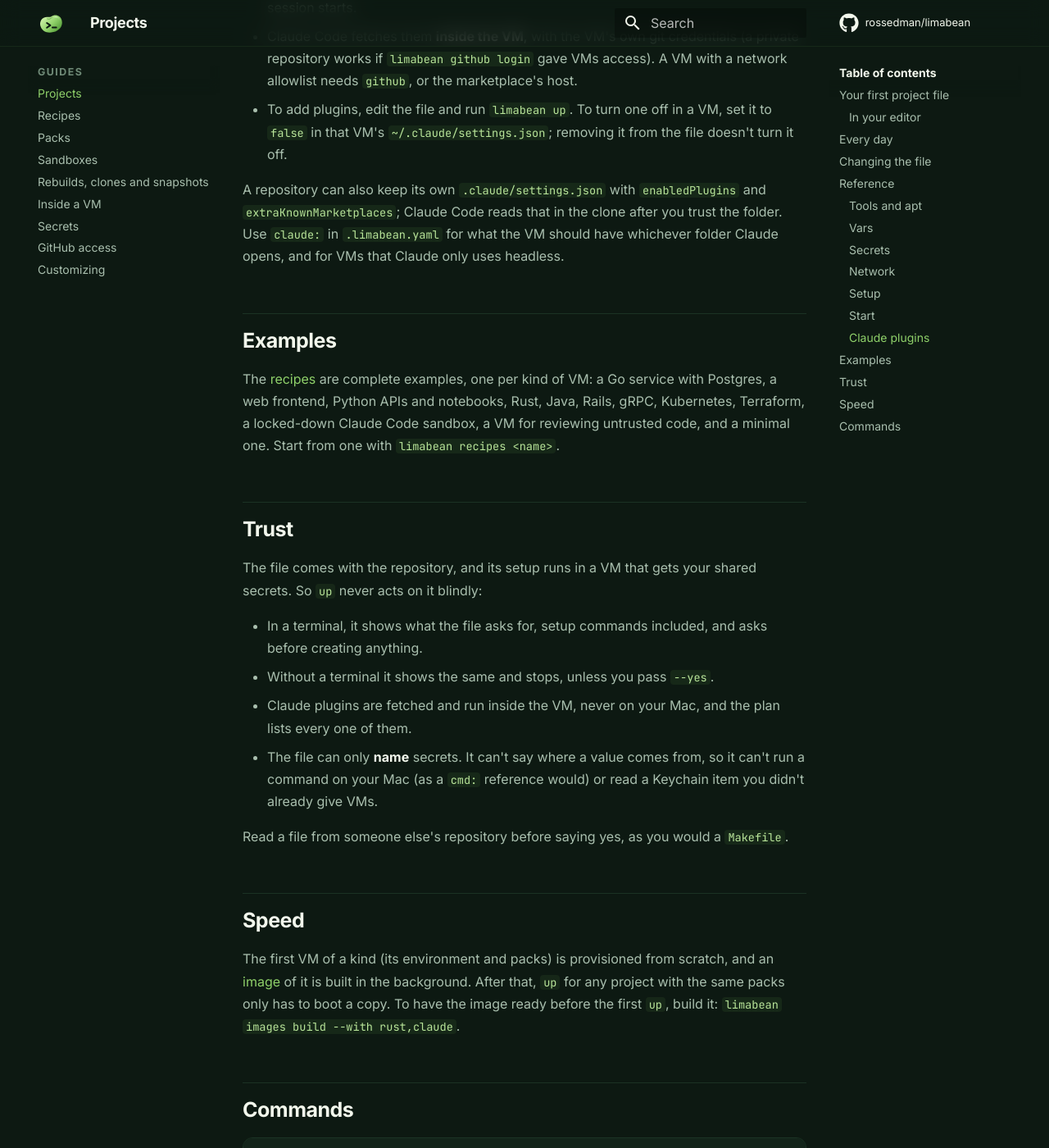
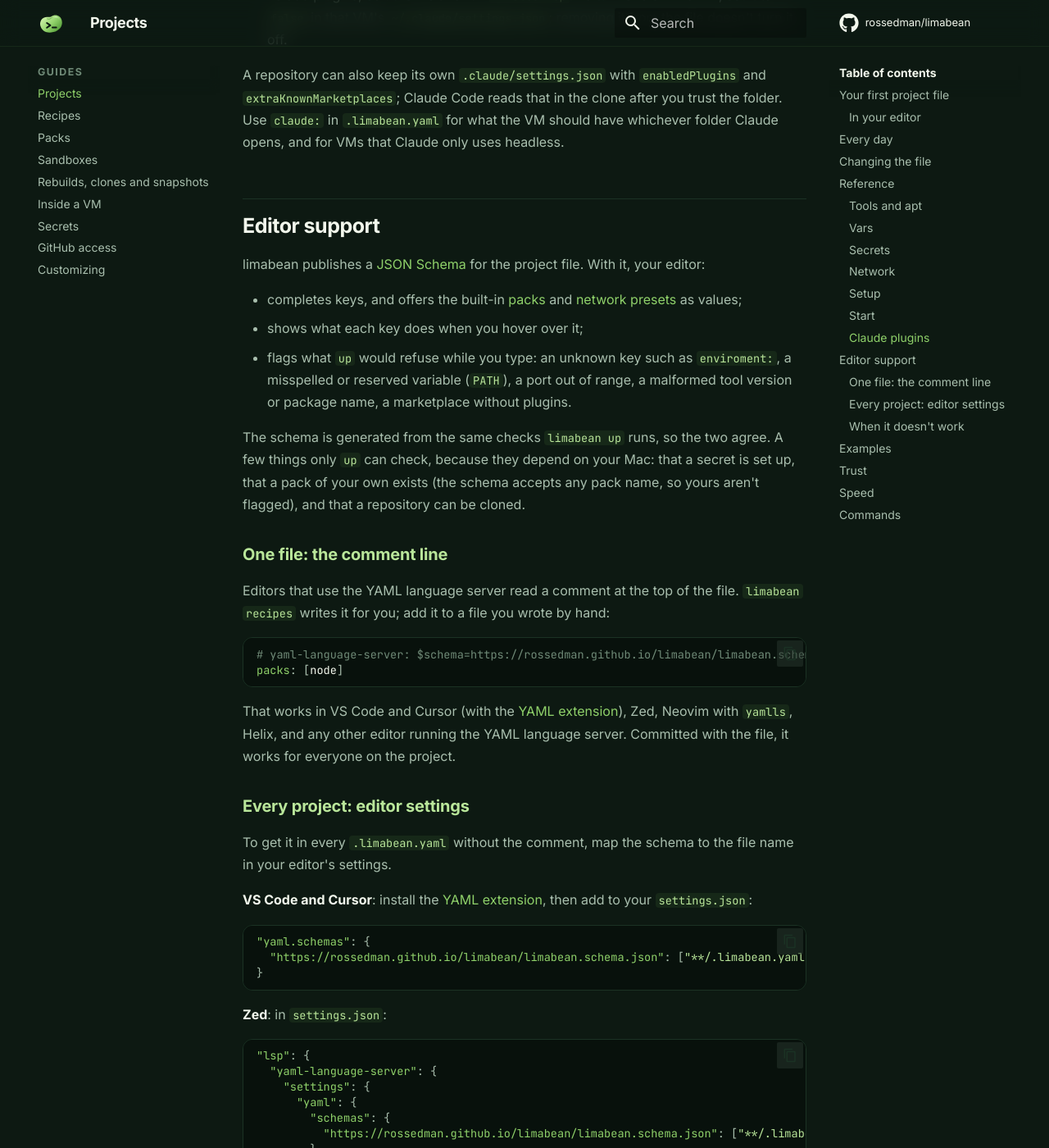
Before and after one commit to rossedman/limabean, an MkDocs documentation site: the page built from docs/projects.md, in a window 1280 px wide and 1400 px high, scrolled down 8458 px. Shown: the whole window at 82% size. Built offline with MkDocs 1.6.1 and Material for MkDocs 9.7.7, drawn with Linux system fonts in a browser that asks for light colours; comment, search, counter and statistics services are not loaded; some of the changed text lies outside the part shown.

Commit message:
Document how to use the project file's schema
The schema only helps if editors know about it. projects.md gets an
Editor support section.

- what the schema completes and flags, and what only up can check
- the comment line, which works in any editor with the YAML language server
- settings that map it to every .limabean.yaml: VS Code and Cursor, Zed,
  Neovim, Helix, JetBrains IDEs
- what to do when nothing happens, offline, or with an old copy

Co-Authored-By: Claude Opus 5.5 <noreply@anthropic.com>
Claude-Session: https://claude.ai/code/session_012CmKmVf18wFFWsPa64eeD8

````diff
--- a/docs/projects.md
+++ b/docs/projects.md
@@ -68,17 +68,9 @@ project gets the same VM.
 
 ### In your editor
 
-limabean publishes a [JSON Schema](limabean.schema.json) for the file.
-Editors with the YAML language server (VS Code and Cursor with the
-[YAML extension](https://marketplace.visualstudio.com/items?itemName=redhat.vscode-yaml),
-Zed, Neovim and others) then complete keys, pack names and network
-presets, and flag a typo or a refused name while you type. Files written by
-`limabean recipes` already start with the line that turns it on; add it to
-a file you wrote by hand:
-
-```yaml
-# yaml-language-server: $schema=https://rossedman.github.io/limabean/limabean.schema.json
-```
+Your editor can complete the file's keys and flag mistakes as you type: see
+[Editor support](#editor-support). Files written by `limabean recipes`
+already have the line that turns it on.
 
 ## Every day
 
@@ -325,6 +317,113 @@ the clone after you trust the folder. Use `claude:` in `.limabean.yaml` for
 what the VM should have whichever folder Claude opens, and for VMs that
 Claude only uses headless.
 
+## Editor support
+
+limabean publishes a [JSON Schema](limabean.schema.json) for the project
+file. With it, your editor:
+
+- completes keys, and offers the built-in [packs](packs.md) and
+  [network presets](network.md) as values;
+- shows what each key does when you hover over it;
+- flags what `up` would refuse while you type: an unknown key such as
+  `enviroment:`, a misspelled or reserved variable (`PATH`), a port out of
+  range, a malformed tool version or package name, a marketplace without
+  plugins.
+
+The schema is generated from the same checks `limabean up` runs, so the two
+agree. A few things only `up` can check, because they depend on your Mac:
+that a secret is set up, that a pack of your own exists (the schema accepts
+any pack name, so yours aren't flagged), and that a repository can be
+cloned.
+
+### One file: the comment line
+
+Editors that use the YAML language server read a comment at the top of the
+file. `limabean recipes` writes it for you; add it to a file you wrote by
+hand:
+
+```yaml
+# yaml-language-server: $schema=https://rossedman.github.io/limabean/limabean.schema.json
+packs: [node]
+```
+
+That works in VS Code and Cursor (with the
+[YAML extension](https://marketplace.visualstudio.com/items?itemName=redhat.vscode-yaml)),
+Zed, Neovim with `yamlls`, Helix, and any other editor running the YAML
+language server. Committed with the file, it works for everyone on the
+project.
+
+### Every project: editor settings
+
+To get it in every `.limabean.yaml` without the comment, map the schema to
+the file name in your editor's settings.
+
+**VS Code and Cursor**: install the
+[YAML extension](https://marketplace.visualstudio.com/items?itemName=redhat.vscode-yaml),
+then add to your `settings.json`:
+
+```json
+"yaml.schemas": {
+  "https://rossedman.github.io/limabean/limabean.schema.json": ["**/.limabean.yaml", "**/.limabean.yml"]
+}
+```
+
+**Zed**: in `settings.json`:
+
+```json
+"lsp": {
+  "yaml-language-server": {
+    "settings": {
+      "yaml": {
+        "schemas": {
+          "https://rossedman.github.io/limabean/limabean.schema.json": ["**/.limabean.yaml", "**/.limabean.yml"]
+        }
+      }
+    }
+  }
+}
+```
+
+**Neovim** with [nvim-lspconfig](https://github.com/neovim/nvim-lspconfig)
+and `yaml-language-server` installed:
+
+```lua
+require("lspconfig").yamlls.setup({
+  settings = {
+    yaml = {
+      schemas = {
+        ["https://rossedman.github.io/limabean/limabean.schema.json"] = { "**/.limabean.yaml", "**/.limabean.yml" },
+      },
+    },
+  },
+})
+```
+
+**Helix**: in `languages.toml`:
+
+```toml
+[language-server.yaml-language-server.config.yaml.schemas]
+"https://rossedman.github.io/limabean/limabean.schema.json" = ["**/.limabean.yaml", "**/.limabean.yml"]
+```
+
+**JetBrains IDEs** (GoLand, IntelliJ, PyCharm and the rest): open
+**Settings → Languages & Frameworks → Schemas and DTDs → JSON Schema
+Mappings**, add a mapping with the schema's URL, and add the file patterns
+`.limabean.yaml` and `.limabean.yml`.
+
+### When it doesn't work
+
+- **Nothing is completed or flagged.** Check that the YAML language server
+  is running for the file: in VS Code and Cursor, the YAML extension must be
+  installed, and the language mode in the status bar must say YAML.
+- **The editor can't fetch the schema.** It downloads it from the docs site.
+  Offline, or behind a proxy that blocks it, save
+  [the schema](limabean.schema.json) next to your project and point the
+  comment or the mapping at the file's path instead of the URL.
+- **A pack of yours is underlined.** It shouldn't be: any pack name is
+  accepted. If your editor shows one anyway, it has an old copy of the
+  schema; restarting the language server, or the editor, refreshes it.
+
 ## Examples
 
 The [recipes](recipes.md) are complete examples, one per kind of VM: a Go
````
Also changed, not shown: docs/recipes.md (+1 -1 lines).
